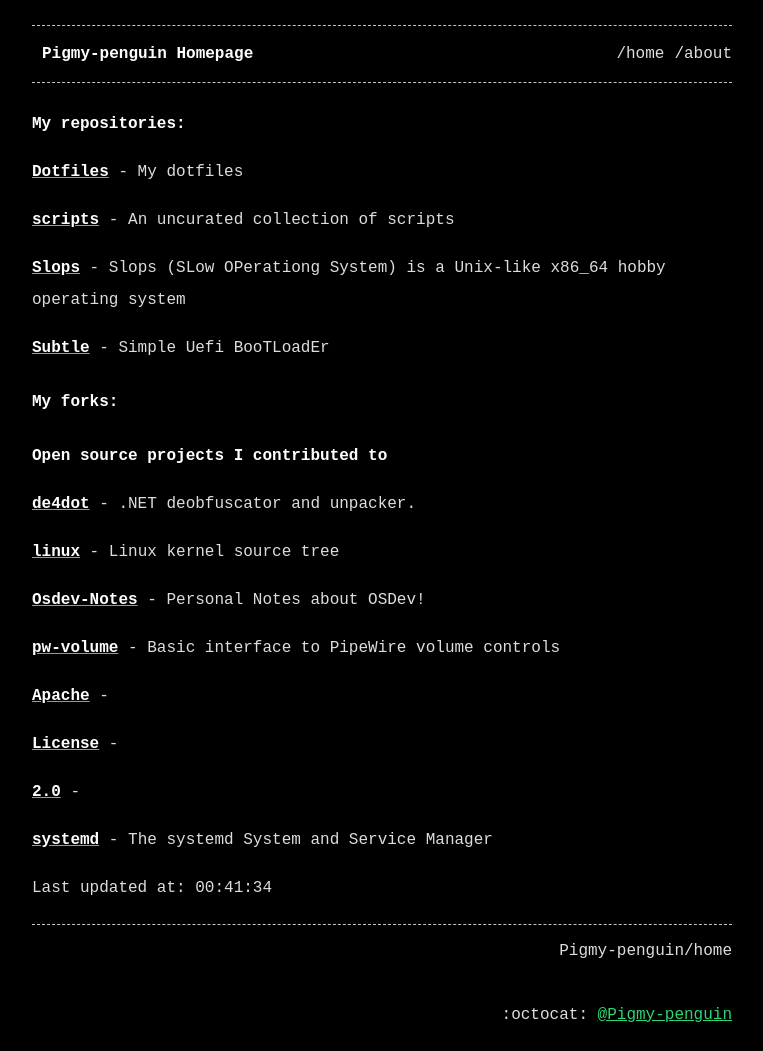
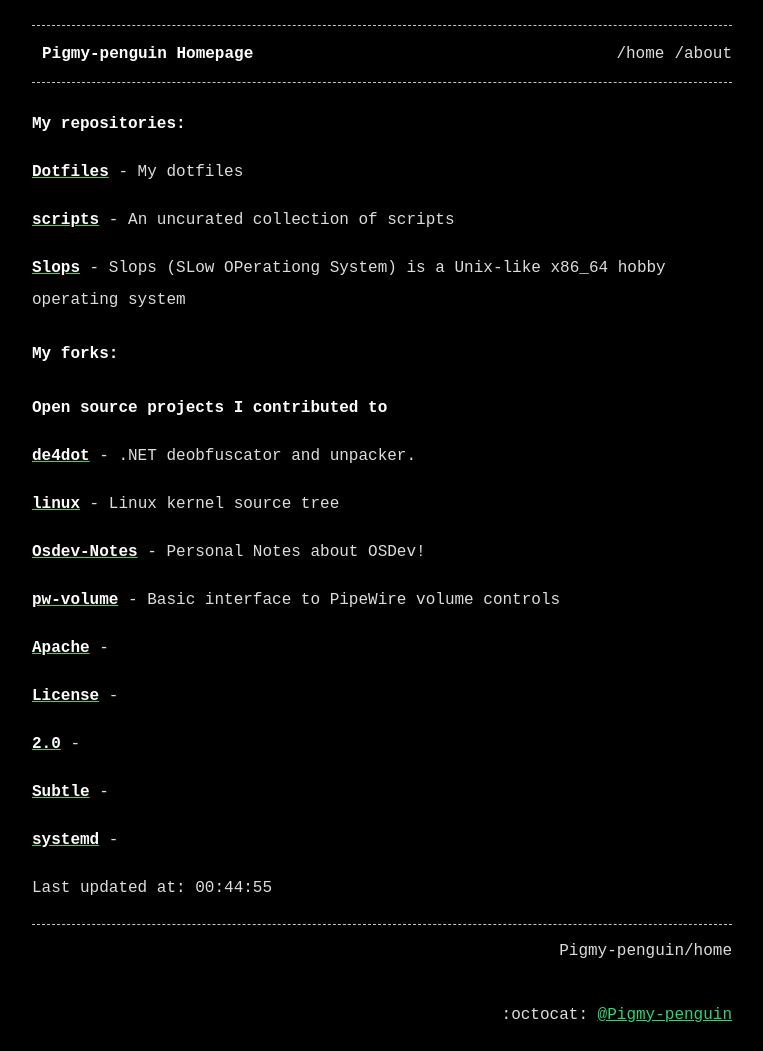
Before and after one commit to Pigmy-penguin/Pigmy-penguin.github.io, a Jekyll site: the page built from index.md, in a window 1280 px wide. Shown: the whole page, without its empty margins (258-1021 px from the left). Built offline with Jekyll 4.4.1, drawn with Linux system fonts in a browser that asks for light colours.

Commit message:
Auto updating the website

```diff
--- a/index.md
+++ b/index.md
@@ -12,8 +12,6 @@ title: Pigmy-penguin Homepage
 [**scripts**](https://github.com/Pigmy-penguin/scripts) - An uncurated collection of scripts
 
 [**Slops**](https://github.com/Pigmy-penguin/Slops) - Slops (SLow OPerationg System) is a Unix-like x86_64 hobby operating system
-
-[**Subtle**](https://github.com/Pigmy-penguin/Subtle) - Simple Uefi BooTLoadEr
 
 ## My forks:
 ### Open source projects I contributed to
@@ -32,7 +30,9 @@ title: Pigmy-penguin Homepage
 
 [**2.0**](https://github.com/Pigmy-penguin/2.0) -
 
-[**systemd**](https://github.com/Pigmy-penguin/systemd) - The systemd System and Service Manager
+[**Subtle**](https://github.com/Pigmy-penguin/Subtle) -
+
+[**systemd**](https://github.com/Pigmy-penguin/systemd) -
 
 
-Last updated at: 00:41:34
+Last updated at: 00:44:55
```
Also changed, not shown: 2 other files.
